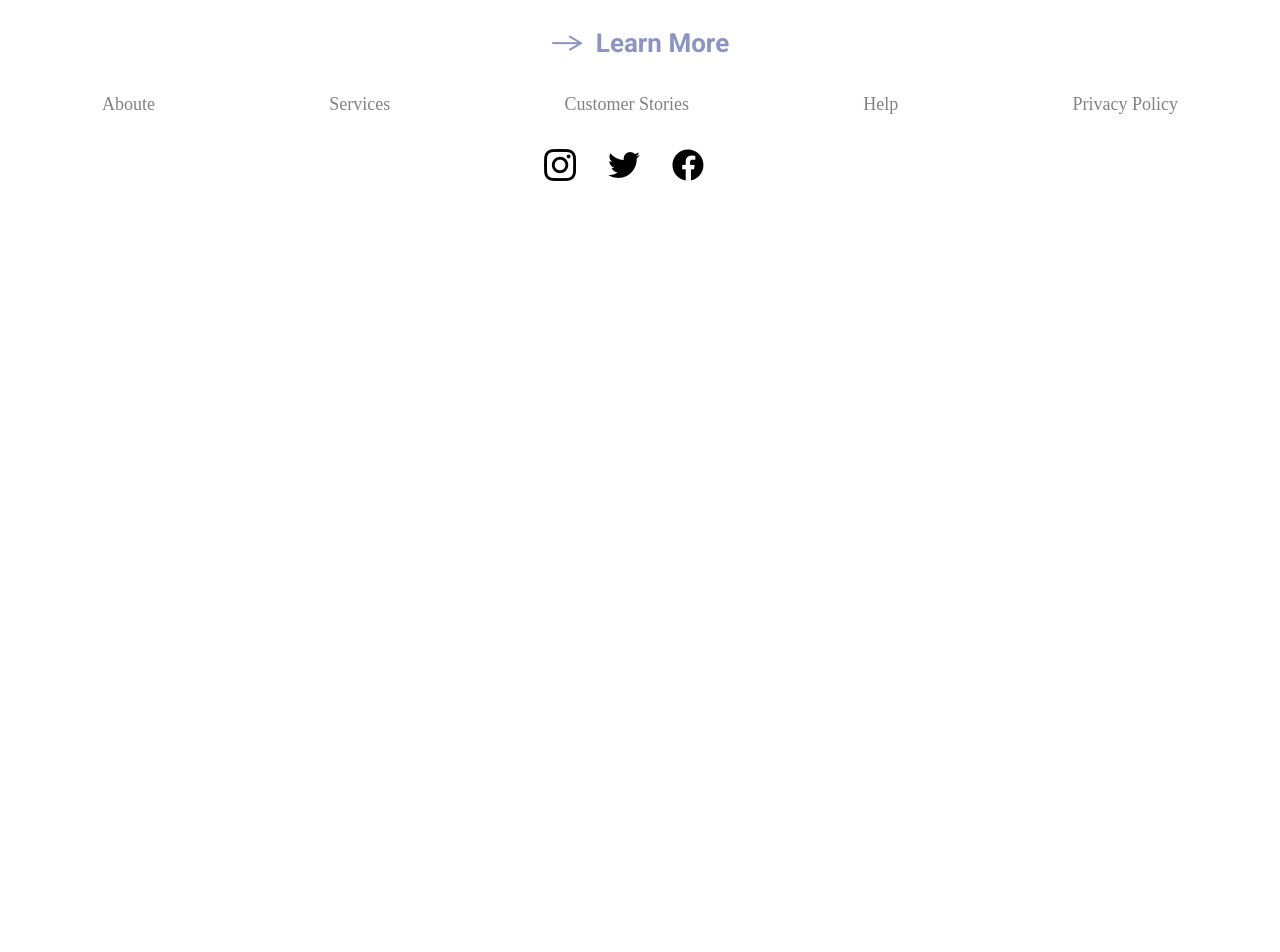
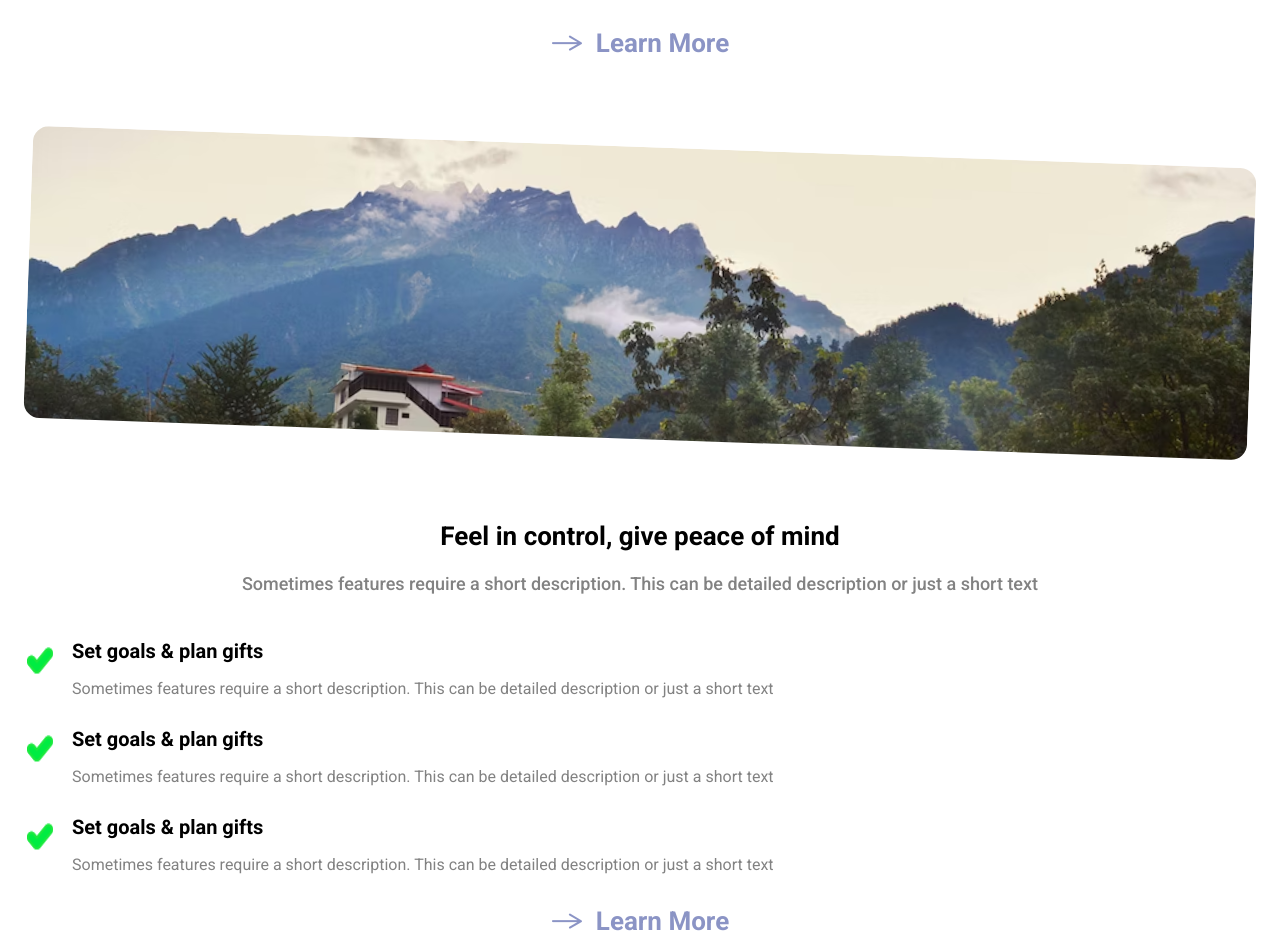
Before and after one commit to MathGPereira/primeiroProjetoAngular, an Angular app in the folder servicosDeSeguro/: page / in a window 1280 px wide. Shown: the part 2220-3172 px from the top of the page. Before the commit the page ends 2436 px from the top, so only its background shows below. Built offline with nearby package versions, Linux system fonts and the light colour scheme.

Commit message:
Criando a seção sobre features

```diff
--- a/servicosDeSeguro/src/app/app.component.html
+++ b/servicosDeSeguro/src/app/app.component.html
@@ -3,5 +3,6 @@
     <app-secao-inicial></app-secao-inicial>
     <app-sobre-servicos></app-sobre-servicos>
     <app-sobre-planos></app-sobre-planos>
+    <app-sobre-recursos></app-sobre-recursos>
 </main>
 <app-rodape></app-rodape>
--- a/servicosDeSeguro/src/app/app.component.ts
+++ b/servicosDeSeguro/src/app/app.component.ts
@@ -6,5 +6,5 @@ import { Component } from '@angular/core';
   styleUrls: ['./app.component.css']
 })
 export class AppComponent {
-  title = 'servicosDeSeguro';
+    title = 'servicosDeSeguro';
 }
--- a/servicosDeSeguro/src/app/app.module.ts
+++ b/servicosDeSeguro/src/app/app.module.ts
@@ -8,6 +8,7 @@ import { RodapeComponent } from './componentes/rodape/rodape.component';
 import { SecaoInicialComponent } from './componentes/conteudo/secao-inicial/secao-inicial.component';
 import { SobreServicosComponent } from './componentes/conteudo/sobre-servicos/sobre-servicos.component';
 import { SobrePlanosComponent } from './componentes/conteudo/sobre-planos/sobre-planos.component';
+import { SobreRecursosComponent } from './componentes/conteudo/sobre-recursos/sobre-recursos.component';
 
 @NgModule({
   declarations: [
@@ -16,7 +17,8 @@ import { SobrePlanosComponent } from './componentes/conteudo/sobre-planos/sobre-
     RodapeComponent,
     SecaoInicialComponent,
     SobreServicosComponent,
-    SobrePlanosComponent
+    SobrePlanosComponent,
+    SobreRecursosComponent
 ],
   imports: [
     BrowserModule,
--- /dev/null
+++ b/servicosDeSeguro/src/app/componentes/conteudo/sobre-recursos/sobre-recursos.component.css
@@ -0,0 +1,73 @@
+.sobre-recursos {
+    padding: 5em 1.5em 0;
+    text-align: center;
+}
+
+.sobre-recursos__imagem-ilustrativa {
+    background: url("../../../../assets/imagens/casa-floresta.avif") no-repeat center center / cover;
+    border: 4px solid #FFFFFF;
+    border-radius: 20px;
+    box-sizing: border-box;
+    height: 300px;
+    margin-bottom: 5em;
+    padding: 2em 0;
+    text-align: center;
+    transform: rotateZ(2deg);
+    width: 100%;
+}
+
+.sobre-recursos__titulo {
+    font-size: 26px;
+    font-weight: 700;
+    margin-bottom: 1em;
+}
+
+.sobre-recursos__texto {
+    color: #828282;
+    font-size: 18px;
+    font-weight: 500;
+    margin-bottom: 3rem;
+}
+
+.sobre-recursos__vantagens {
+    display: flex;
+    text-align: left;
+}
+
+.vantagens__icone {
+    content: url("../../../../assets/imagens/icones/certinho.png");
+    display: inline-block;
+    height: 40px;
+    margin-right: 1rem;
+    width: 32px;
+}
+
+.vantagens__titulo {
+    font-size: 20px;
+    font-weight: 700;
+    margin-bottom: 1em;
+}
+
+.vantagens__texto {
+    color: #828282;
+    margin-bottom: 2em;
+}
+
+.sobre-recursos__aprender-mais {
+    color: #8B94C5;
+    cursor: pointer;
+    font-size: 26px;
+    font-weight: 700;
+    text-decoration: none;
+    transition: color .3s ease-in-out;
+}
+
+.sobre-recursos__aprender-mais:hover {
+    color: #60668a;
+}
+
+.sobre-recursos__aprender-mais::before {
+    content: url("../../../../assets/imagens/icones/seta.png");
+    margin-right: .5em;
+    vertical-align: middle;
+}
--- /dev/null
+++ b/servicosDeSeguro/src/app/componentes/conteudo/sobre-recursos/sobre-recursos.component.html
@@ -0,0 +1,35 @@
+<section class="sobre-recursos">
+    <div class="sobre-recursos__imagem-ilustrativa"></div>
+    <h2 class="sobre-recursos__titulo">Feel in control, give peace of mind</h2>
+    <p class="sobre-recursos__texto">
+        Sometimes features require a short description. This can be detailed description or just a short text
+    </p>
+    <article class="sobre-recursos__vantagens">
+        <i class="vantagens__icone"></i>
+        <div class="vantagens__conteudo">
+            <h3 class="vantagens__titulo">Set goals & plan gifts</h3>
+            <p class="vantagens__texto">
+                Sometimes features require a short description. This can be detailed description or just a short text
+            </p>
+        </div>
+    </article>
+    <article class="sobre-recursos__vantagens">
+        <i class="vantagens__icone"></i>
+        <div class="vantagens__conteudo">
+            <h3 class="vantagens__titulo">Set goals & plan gifts</h3>
+            <p class="vantagens__texto">
+                Sometimes features require a short description. This can be detailed description or just a short text
+            </p>
+        </div>
+    </article>
+    <article class="sobre-recursos__vantagens">
+        <i class="vantagens__icone"></i>
+        <div class="vantagens__conteudo">
+            <h3 class="vantagens__titulo">Set goals & plan gifts</h3>
+            <p class="vantagens__texto">
+                Sometimes features require a short description. This can be detailed description or just a short text
+            </p>
+        </div>
+    </article>
+    <a href="#" class="sobre-recursos__aprender-mais" target="_self" rel="follow next">Learn More</a>
+</section>
```
Also changed, not shown: servicosDeSeguro/src/app/componentes/conteudo/sobre-recursos/sobre-recursos.component.ts (added, +10 -0 lines), servicosDeSeguro/src/assets/imagens/casa-floresta.avif (added), 1 other file (tests, documents, lock files or other folders).
